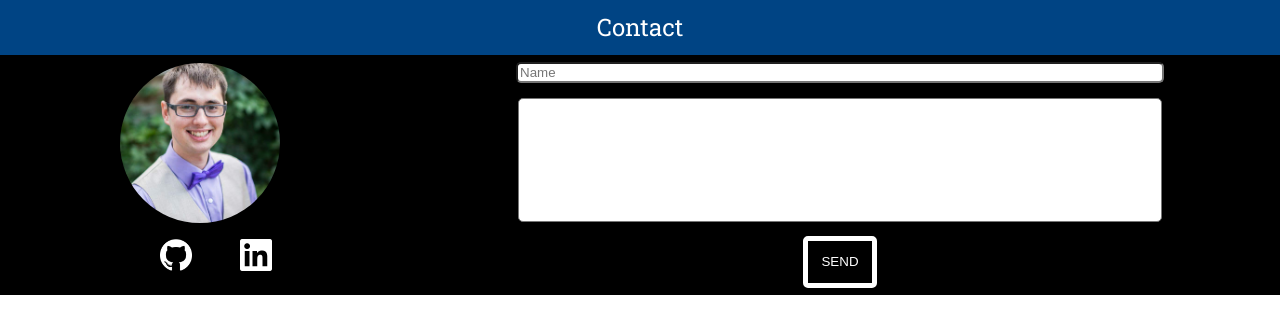
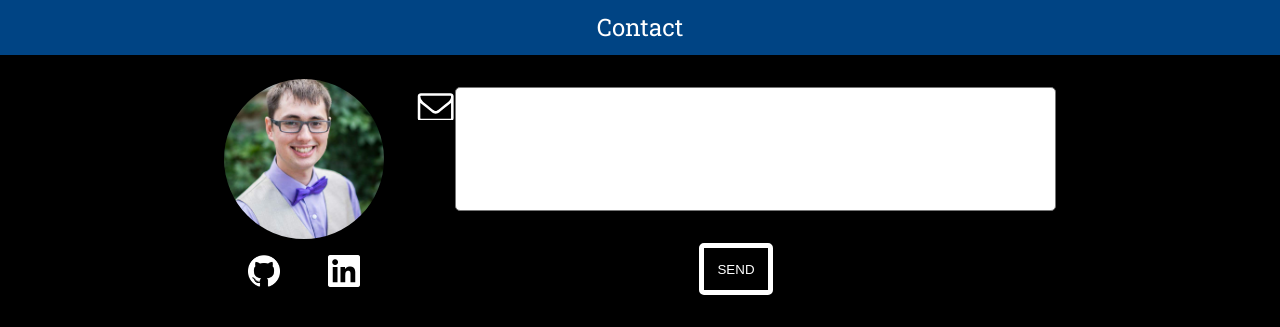
Before and after one commit to CameronEldonGale/personal-site, a PHP site: page /index.html in a window 1280 px wide. Shown: the part 1657-1984 px from the top of the page. Before the commit the page ends 1952 px from the top, so only its background shows below. Run offline with PHP 8.4, Linux system fonts and the light colour scheme.

Commit message:
contact container

```diff
--- a/index.html
+++ b/index.html
@@ -129,8 +129,17 @@
         </div>
       </div>
       <section class="message-container">
-        <input type="text" id="name" name="name" placeholder="Name">
-        <textarea name="name" id="body" rows="8" cols="40"></textarea>
+        <div class="logo-email-container">
+          <div class="logo email" id="email">
+
+          </div>
+
+          <textarea name="name" id="body" rows="8" cols="40"></textarea>
+
+
+        </div>
+
+        <!-- <input type="text" id="name" name="name" placeholder="Name"> -->
         <button type="button" name="button"> SEND</button>
       </section>
     </section>
--- a/styling/main.css
+++ b/styling/main.css
@@ -60,6 +60,7 @@ body{
 }
 
 .email{
+  width: 2.5em;
   background-image: url("../img-personalSite/Envelope_font_awesome.svg");
 }
 .logo{
@@ -74,7 +75,7 @@ body{
   width: 100%;
   display: flex;
   align-items: center;
-  justify-content: space-around;
+  justify-content: center;
 }
 a{
   color: #1985A1;
@@ -159,6 +160,7 @@ a:hover{
   flex-direction: column;
   align-items: center;
   justify-content: space-around;
+  margin: 1em;
 }
 input{
   border-radius: 5px;
@@ -197,3 +199,23 @@ button:hover{
   background: white;
   color: black;
 }
+
+.logo-email-container{
+  width: 100%;
+  display: flex;
+  justify-content: space-around;
+}
+
+#email{
+  width: 2.5em;
+  height: 2em;
+  margin: 1px;
+}
+
+.profile-container{
+  margin: 1em;
+  display: flex;
+  flex-direction: column;
+  justify-content: center;
+  align-items: center;
+}
```
